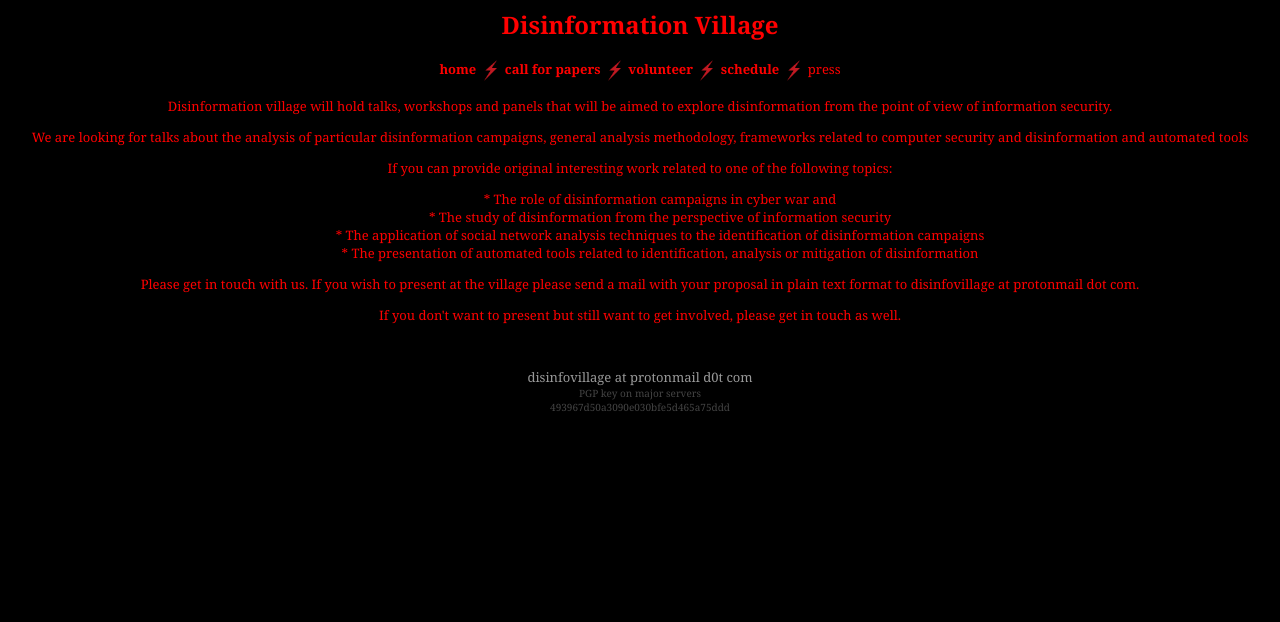
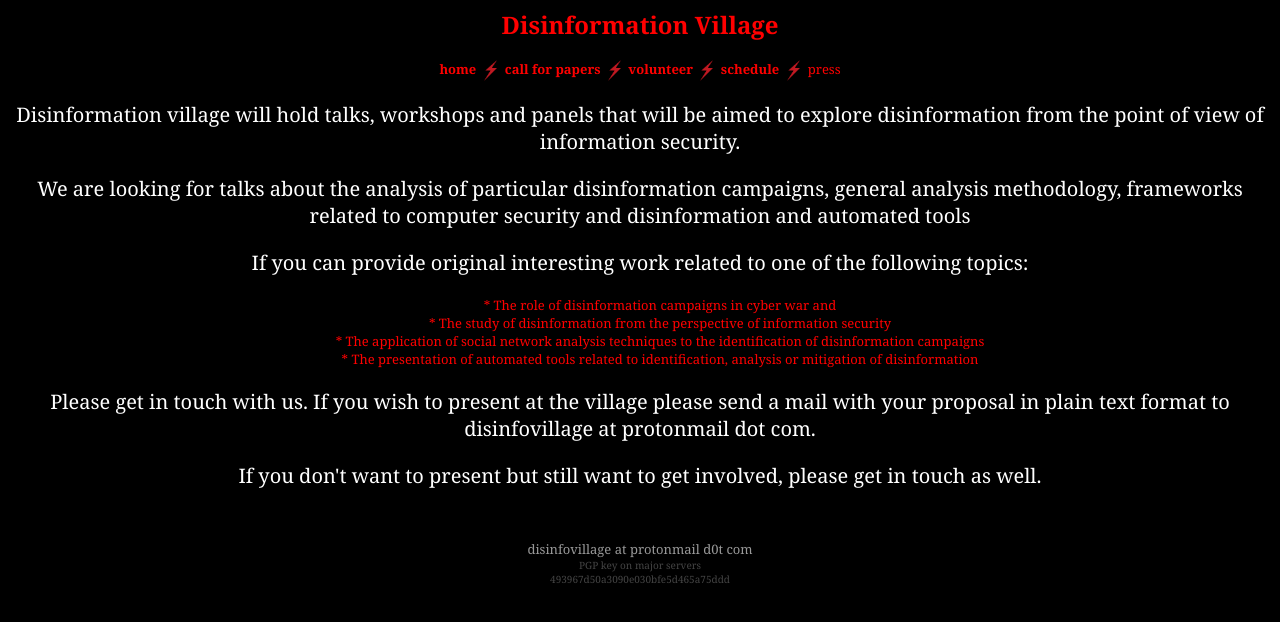
Before and after one commit to disinfovillage/disinfovillage.github.io, a plain HTML site: page cfp.html in a window 1280 px wide. Drawn offline with Linux system fonts and the light colour scheme.

Commit message:
Update cfp.html

```diff
--- a/cfp.html
+++ b/cfp.html
@@ -1,6 +1,6 @@
 <title>Disinformation Village</title>
 <body bgcolor="#000000" text="#FFFFFF" link="#FF0000" vlink="#FF0000" alink="#FF0000">
-<div align="center">
+<div align="center" >
   <p><font face="Tahoma, Verdana, Helvetica, Sans-Serif"><b><font size="+2" color="#FF0000" face="Georgia, Times New Roman, Times, serif">Disinformation Village</font></b></font></p>
   <p><font face="Georgia, Times New Roman, Times, serif"><b><font color="#FF0000"><a href="index.html" style="text-decoration:none"><font size="-1">home</font></a>
     <font size="-1"><img src="volt.png" width="21" height="21" align="absmiddle">
@@ -11,17 +11,17 @@
     <font color="#FF0000" size="-1"><a href="#" style="text-decoration:none">press</a>
 
   <div style="font-size: 20px; color:white">
-  <p>Disinformation village will hold talks, workshops and panels that will be aimed to explore disinformation from the point of view of information security.</p>
-      <p>We are looking for talks about the analysis of particular disinformation campaigns, general analysis methodology, frameworks related to computer security and disinformation and automated tools</p>
-      <p>If you can provide original interesting work related to one of the following topics:</p>
+  <p style="font-size: 20px; color:white">Disinformation village will hold talks, workshops and panels that will be aimed to explore disinformation from the point of view of information security.</p>
+      <p style="font-size: 20px; color:white">We are looking for talks about the analysis of particular disinformation campaigns, general analysis methodology, frameworks related to computer security and disinformation and automated tools</p>
+      <p style="font-size: 20px; color:white">If you can provide original interesting work related to one of the following topics:</p>
       <ul style="list-style-type: none;">
         <li>* The role of disinformation campaigns in cyber war and</li>
         <li>* The study of disinformation from the perspective of information security</li>
         <li>* The application of social network analysis techniques to the identification of disinformation campaigns</li>
         <li>* The presentation of automated tools related to identification, analysis or mitigation of disinformation</li>
       </ul>
-      <p>Please get in touch with us. If you wish to present at the village please send a mail with your proposal in plain text format to disinfovillage at protonmail dot com.</p>
-      <p>If you don't want to present but still want to get involved, please get in touch as well.</p>
+      <p style="font-size: 20px; color:white">Please get in touch with us. If you wish to present at the village please send a mail with your proposal in plain text format to disinfovillage at protonmail dot com.</p>
+      <p style="font-size: 20px; color:white">If you don't want to present but still want to get involved, please get in touch as well.</p>
       </div>
   <p>&nbsp; </p>
   <p><font face="Georgia, Times New Roman, Times, serif" color="#666666" size="-1"><a href="mailto:disinfovillage@protonmail.com" style="text-decoration:none"><font color="#999999">disinfovillage at protonmail d0t com</font></a></font><font face="Georgia, Times New Roman, Times, serif" color="#444444"></font><font face="Georgia, Times New Roman, Times, serif" color="#444444"><br>
```
